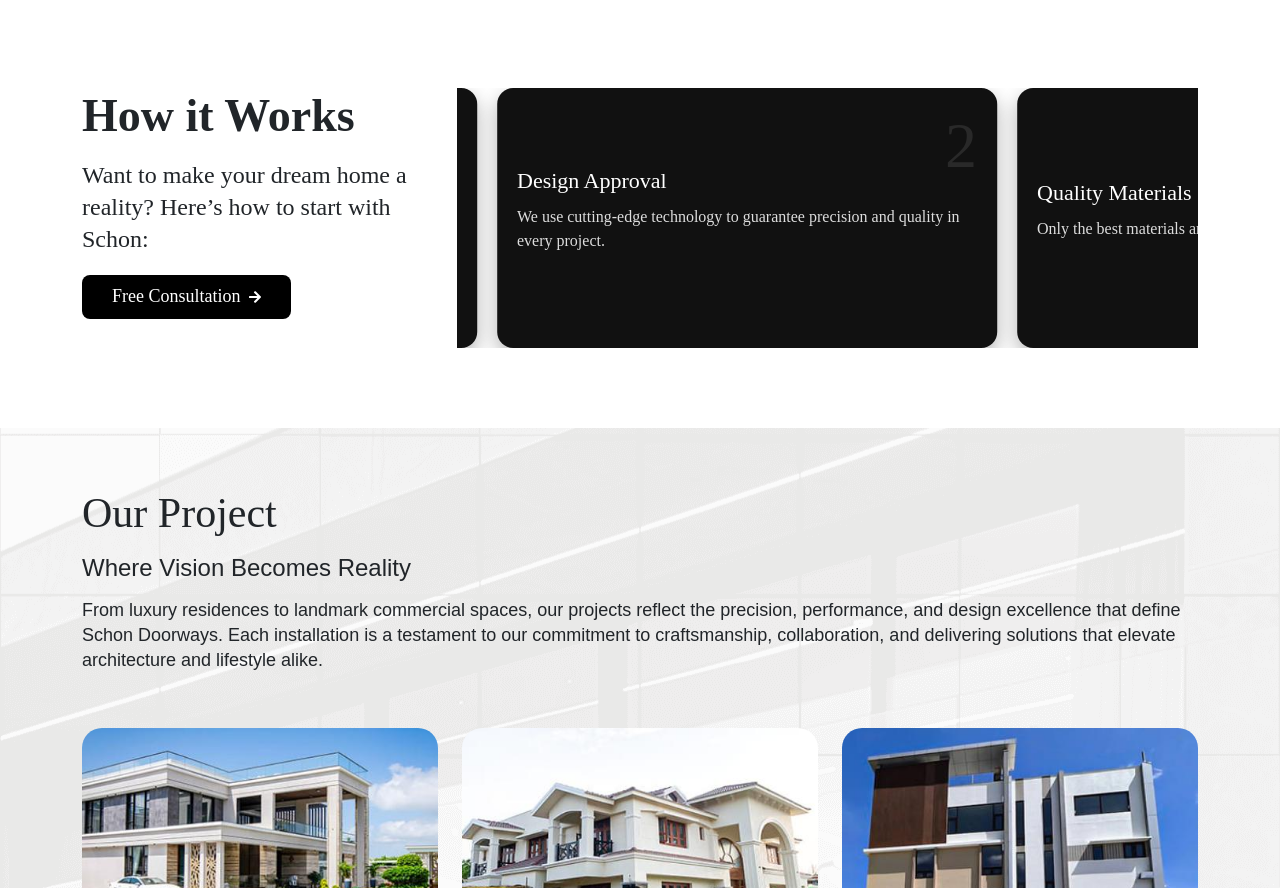
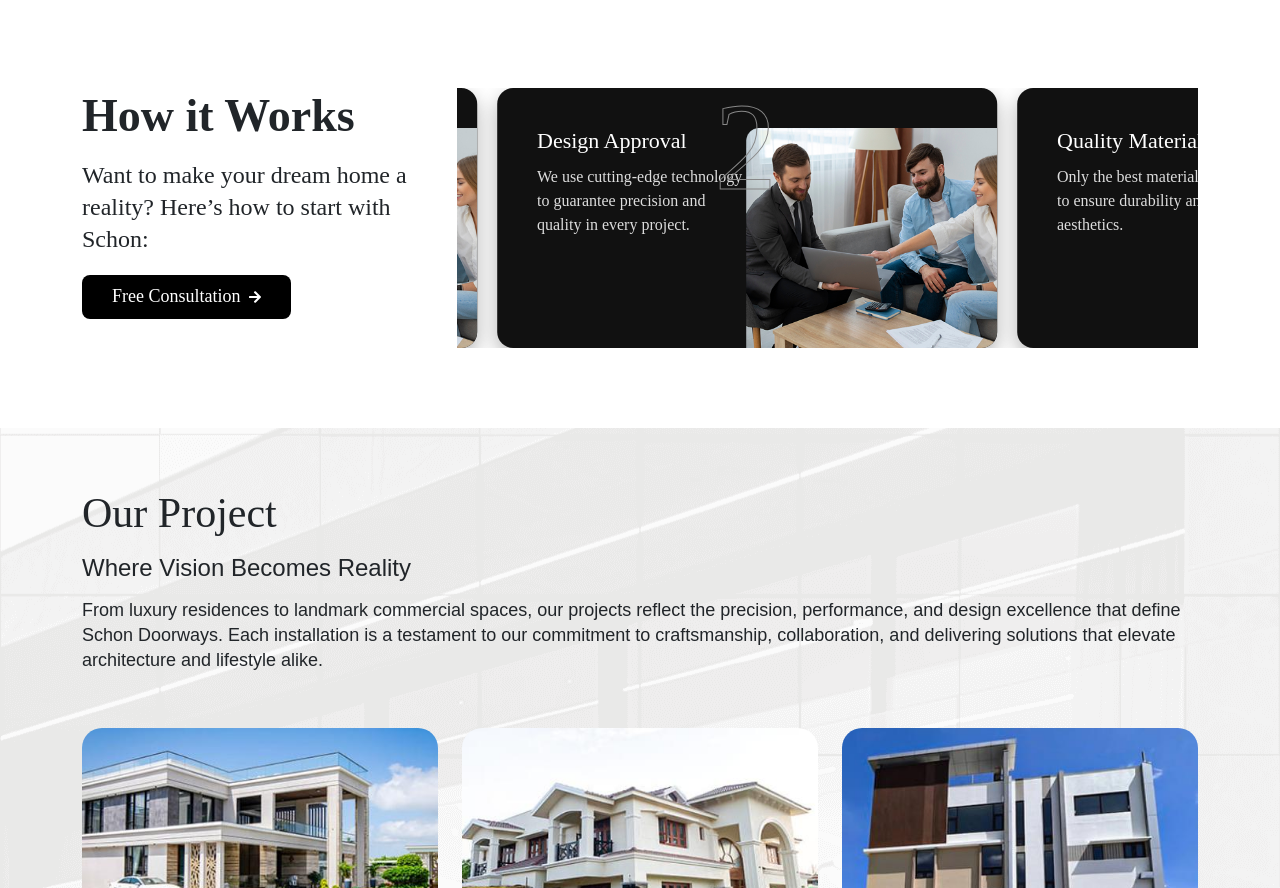
Before and after one commit to lakhvinder1664/Team-Project, a React app in the folder frontend/: page / in a window 1280 px wide. Shown: the part 2775-3663 px from the top of the page. Built offline with nearby package versions, Linux system fonts and the light colour scheme; the HTML template or start-up script is replaced by a standard one.

Commit message:
added  scroll

```diff
--- a/frontend/src/App.css
+++ b/frontend/src/App.css
@@ -3,7 +3,6 @@
   margin: 0;
   box-sizing: border-box;
 }
-
 body {
   font-family: Playfair Display, serif !important;
   padding-top: 0;
@@ -568,12 +567,27 @@ a.button {
 .sec-4-right-crousel-left {
   flex: 1;
   padding: 20px;
+  display: flex;
+  flex-direction: row;
+  justify-content: center;
+  padding: 40px 0 0 40px;
+}
+.position-card{
   position: relative;
-  display: flex;
-  flex-direction: column;
-  justify-content: center;
 }
-
+.h3-span-card span{
+  font-family: Playfair Display, serif !important;
+    font-weight: 400;
+    font-size: 124px;
+    line-height: 0;
+    letter-spacing: 0;
+    color: transparent;
+    -webkit-text-stroke: 1px #888;
+    background-color: transparent;
+    position: absolute;
+    right: -30px;
+    top: 20px;
+}
 .sec-4-right-crousel-left h3 {
   font-size: 22px;
   /* font-weight: 700; */
--- a/frontend/src/pages/Home.jsx
+++ b/frontend/src/pages/Home.jsx
@@ -73,7 +73,8 @@ import Client8 from "../assets/clientLogo/1751274047.png";
 
 import Client9 from "../assets/clientLogo/1751274064.png";
 
-
+// section-4
+import consultation from "../assets/images/Consultation.png"
 const banners = [
   { image: banner1, title: "Smart living Starts with Schon", text: "This is our awesome home page.", button: "Start Your Next Project with Schon" },
   { image: banner2, title: "India’s Trusted Choice for Premium Spaces", text: "20000+ Installations, 200+Cities", button: "Speak to Our Technical Team" },
@@ -548,9 +549,12 @@ useEffect(() => {
               {[...cards, ...cards].map((card, i) => (
                 <div key={i} className="sec-4-right-crousel-card">
                   <div className="sec-4-right-crousel-left">
-                    <div className="card-number">{i + 1}</div>
-                    <h3>{card.title}</h3>
+                    <div className="position-card">
+                    <div className="card-number"></div>
+                    <h3 className="h3-span-card">{card.title} <span>{i + 1}</span></h3>
                     <p>{card.desc}</p>
+                    </div>
+                    <img src={consultation} alt="" />
                   </div>
 
                 </div>
```
